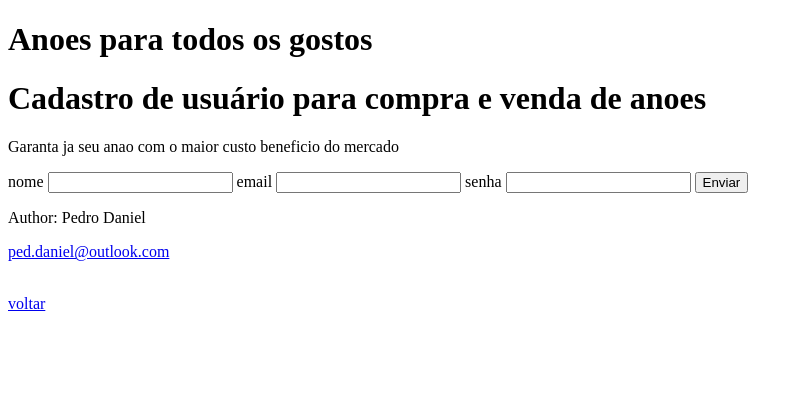
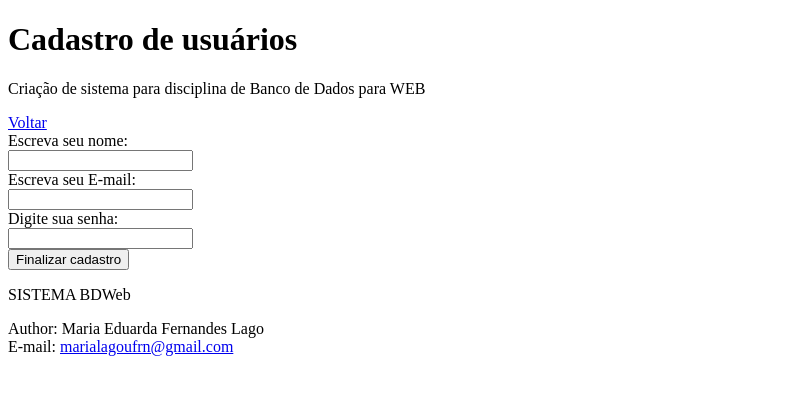
Before and after one commit to marialago/bancodedadosWEB, a PHP site: page /cadastro.php in a window 1280 px wide. Shown: the top 395 px of the page, without its empty margins (0-803 px from the left). Run offline with PHP 8.4, Linux system fonts and the light colour scheme.

Commit message:
Update cadastro.php

```diff
--- a/unidade 1/cadastro.php
+++ b/unidade 1/cadastro.php
@@ -1,35 +1,32 @@
 <!DOCTYPE html>
 <html>
+<head>
+<title>Cadastro de usuários</title>
+</head>
+<body>
+    <head>
+     <h1>Cadastro de usuários</h1>
+        <p>Criação de sistema para disciplina de Banco de Dados para WEB</p>
+    </head>
 
-<head>
-	<title>Loja de Anoes do Pedroca</title>
-</head>
 
-<body>
 
-    <header>
-        <h1>Anoes para todos os gostos</h1>
-        <h1>Cadastro de usuário para compra e venda de anoes</h1>
-	    <p>Garanta ja seu anao com o maior custo beneficio do mercado</p>
-    </header>
+<a href="index.php">Voltar</a>
 
-    <form action="salvar.php" method = "Post">
-        nome
-        <input type="text" name = "nome">
-        email
-        <input type="text" name = "email">
-        senha
-        <input type="password>" name = "senha">
+<form action="/save.php"  method="post">
+  <label for="nome">Escreva seu nome:</label><br>
+  <input type="text" id="nome" name="nome"><br>
+  <label for="email">Escreva seu E-mail:</label><br>
+  <input type="text" id="email" name="email"><br>
+  <label for="senha">Digite sua senha:</label><br>
+  <input type="password" id="senha" name="senha"><br>
+  <input type="submit" value="Finalizar cadastro">
+</form>
 
-        <input type = "submit" value = "Enviar">
-    </form>
+<footer>
+    <p>SISTEMA BDWeb</p>
+    <p> Author: Maria Eduarda Fernandes Lago<br>
+        E-mail: <a href = "marialagoufrn@gmail.com">marialagoufrn@gmail.com</a></p>
+</footer>
 
-    <footer>
-        <p>Author: Pedro Daniel </p>
-        <p><a href="mailto:ped.daniel@outlook.com">ped.daniel@outlook.com</a></p>
-    </footer>
-
-<br>
-    <a href = "home.php">voltar</a>
-</body>
 </html>
```
